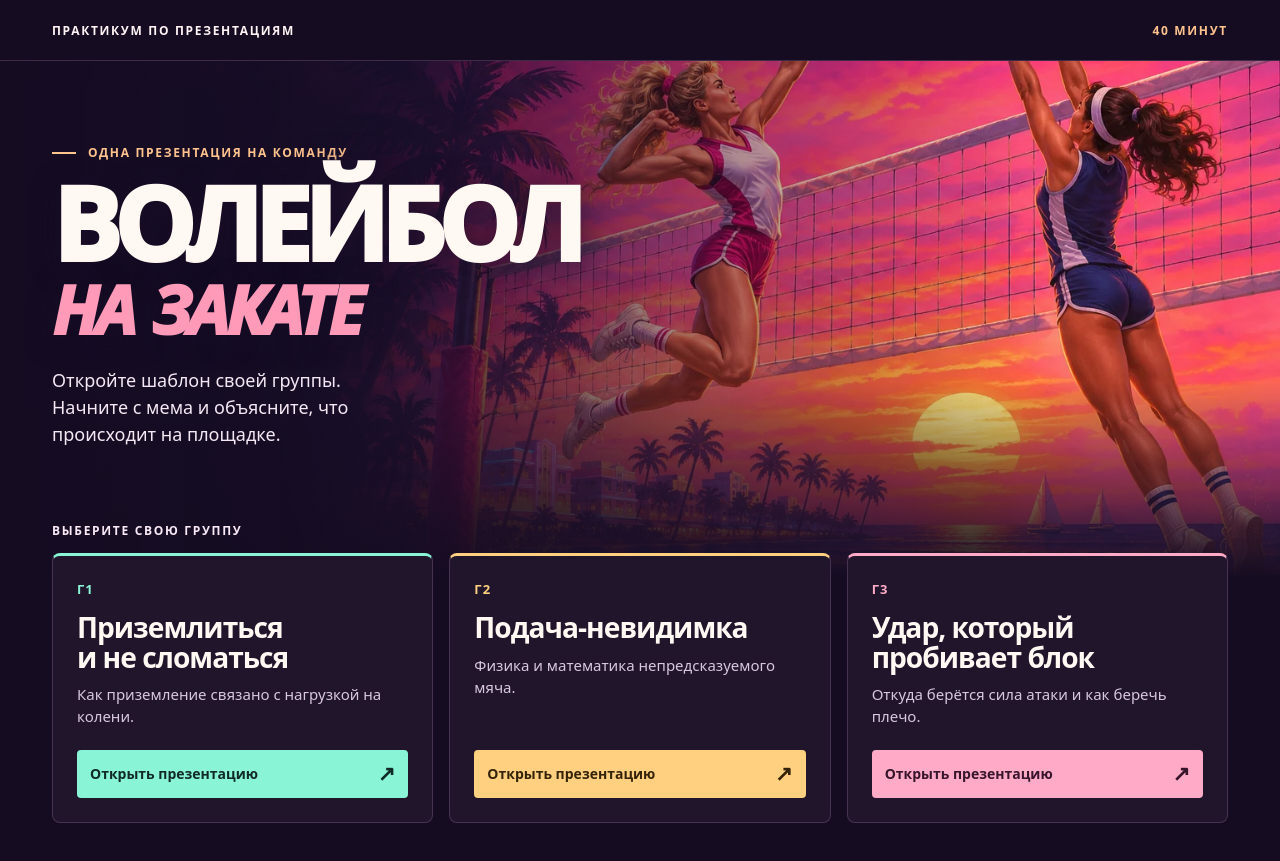
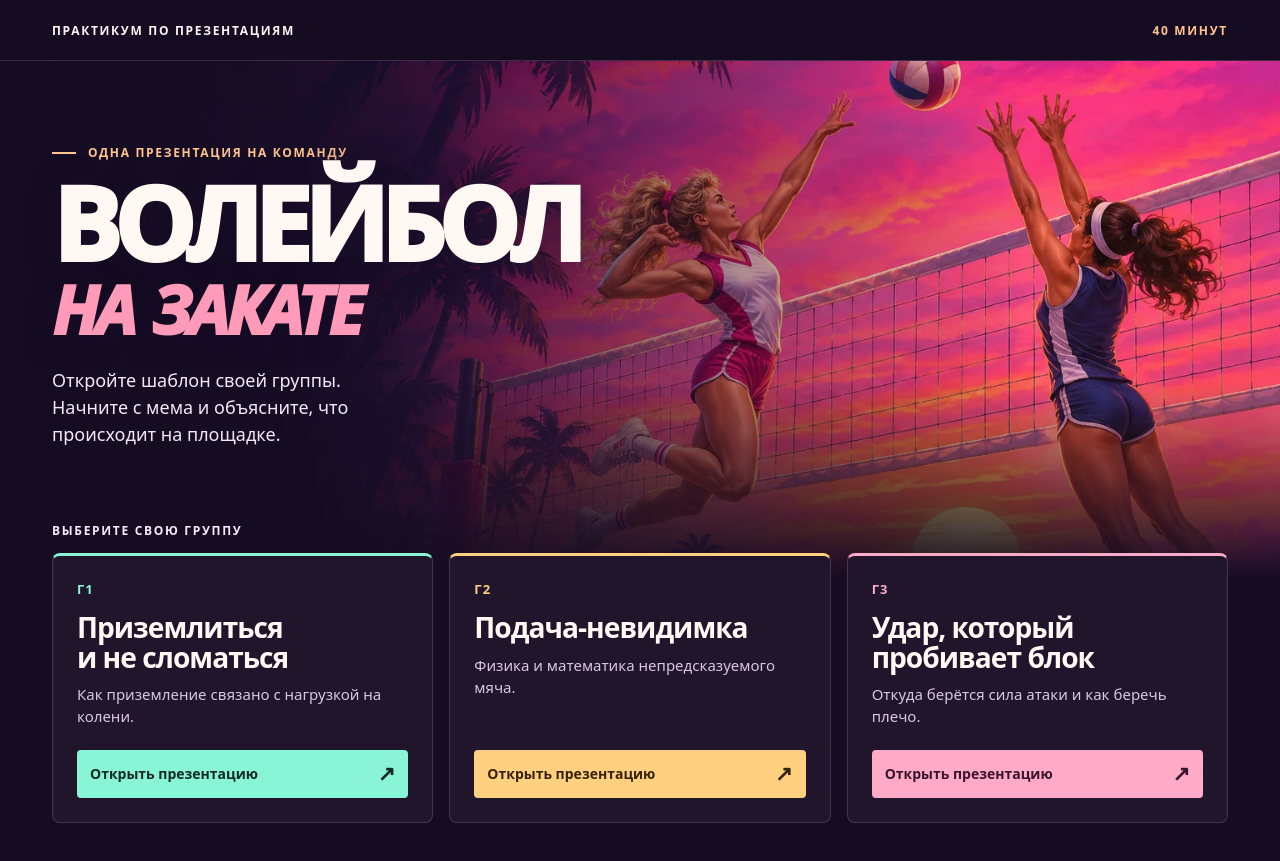
Before and after one commit to kocherginvi88-art/volley-sunset, a plain HTML site: page index.html in a window 1280 px wide. Drawn offline with Linux system fonts and the light colour scheme.

Commit message:
Keep the volleyball rally in frame on wide screens

```diff
--- a/index.html
+++ b/index.html
@@ -18,7 +18,7 @@
     .masthead .label:first-child { color: #fff3f4; }
     .masthead .label:last-child { color: #ffc38e; text-align: right; white-space: nowrap; }
     .hero { position: relative; isolation: isolate; overflow: hidden; background: radial-gradient(ellipse at 80% 22%, #e86b56, #6b265e 48%, #21132e 80%); }
-    .hero-art { position: absolute; z-index: -2; inset: 0; width: 100%; height: 100%; object-fit: cover; object-position: center 49%; }
+    .hero-art { position: absolute; z-index: -2; inset: 0; width: 100%; height: 100%; object-fit: cover; object-position: center 15%; }
     .hero::after { content: ""; position: absolute; z-index: -1; inset: 0; background: linear-gradient(90deg, #150c22 0%, #150c22ec 22%, #150c2266 53%, transparent 80%), linear-gradient(0deg, #150c22, transparent 38%); }
     .hero-copy { padding-block: 83px 130px; min-height: 510px; display: flex; flex-direction: column; justify-content: center; }
     .eyebrow { margin: 0 0 23px; color: #ffc38e; display: flex; align-items: center; gap: 12px; }
```
